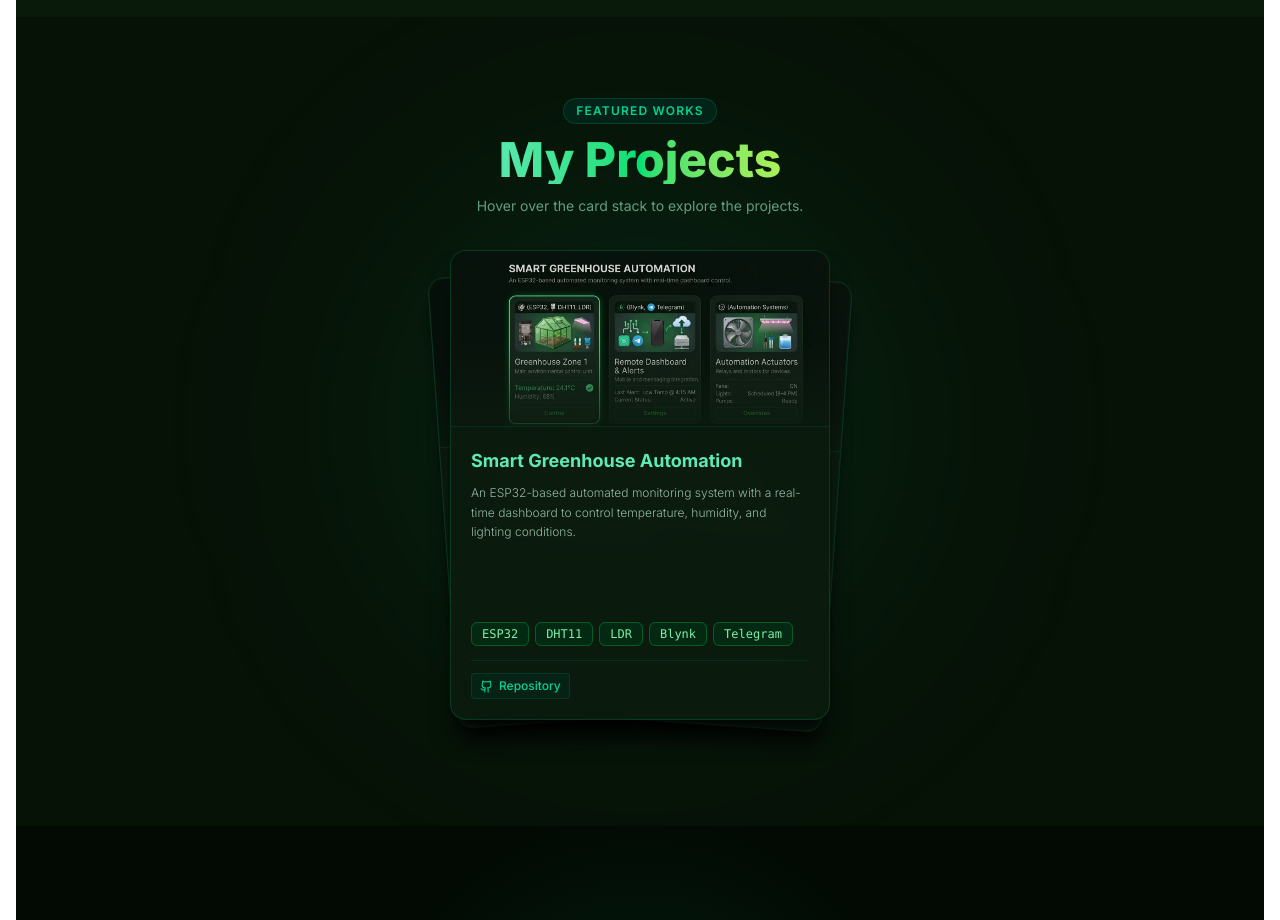
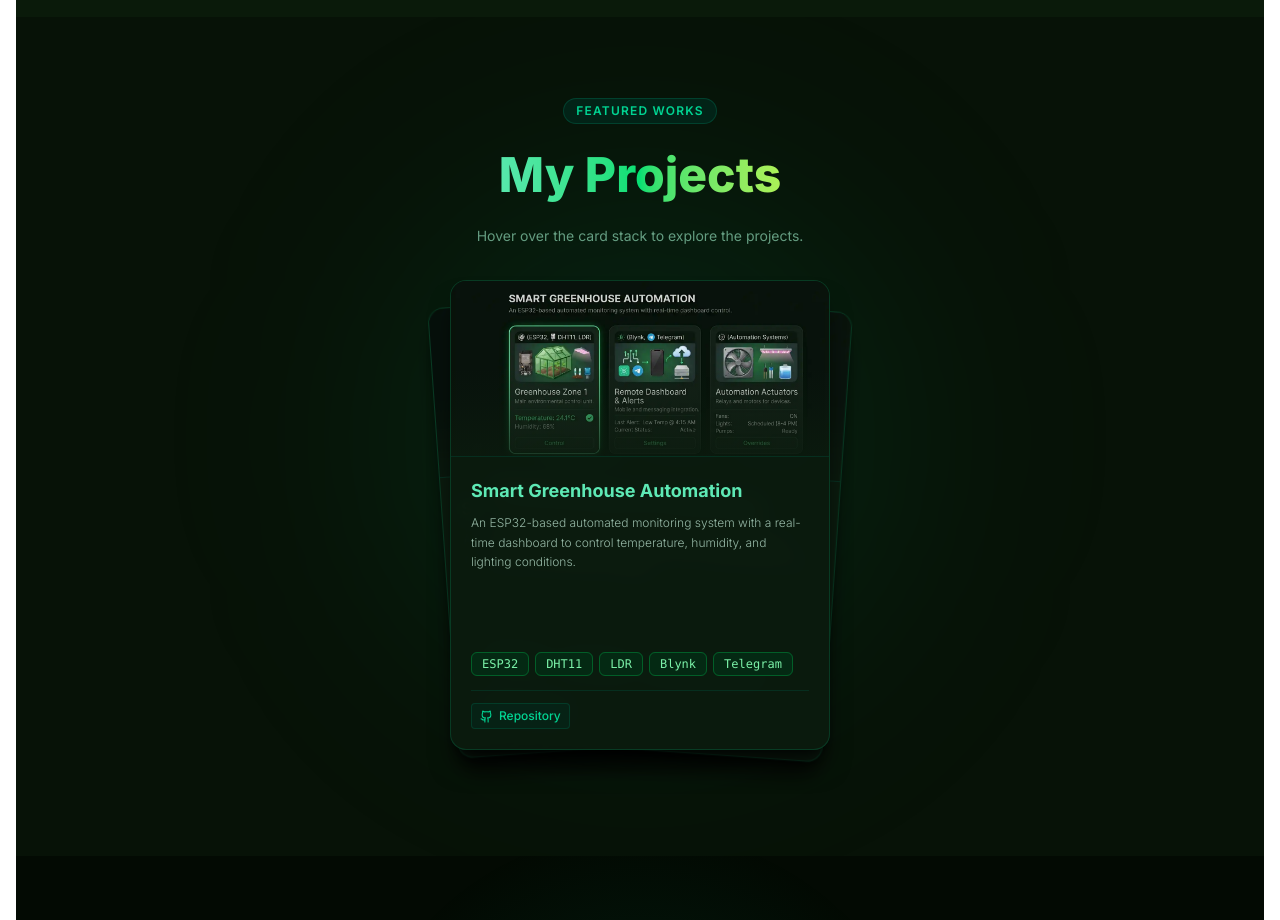
Before and after one commit to maingga/portofolio-website, a Next.js app: page / in a window 1280 px wide. Shown: the part 1820-2740 px from the top of the page. Built offline with nearby package versions, Linux system fonts and the light colour scheme.

Commit message:
Update isi portofolio

```diff
--- a/src/components/Portfolio.tsx
+++ b/src/components/Portfolio.tsx
@@ -109,11 +109,11 @@ export default function Portfolio() {
           </span>
           <h2
             id="portfolio-heading"
-            className="text-3xl sm:text-5xl font-extrabold text-transparent bg-clip-text bg-gradient-to-r from-emerald-300 via-green-400 to-lime-300"
+            className="text-3xl sm:text-5xl font-extrabold text-transparent bg-clip-text bg-gradient-to-r from-emerald-300 via-green-400 to-lime-300 pb-2 leading-relaxed"
           >
             My Projects
           </h2>
-          <p className="text-emerald-200/60 text-xs sm:text-sm mt-3">
+          <p className="text-emerald-200/60 text-xs sm:text-sm mt-1">
             <span className="block sm:hidden">Swipe left/right or tap dots to explore.</span>
             <span className="hidden sm:inline">Hover over the card stack to explore the projects.</span>
           </p>
```
